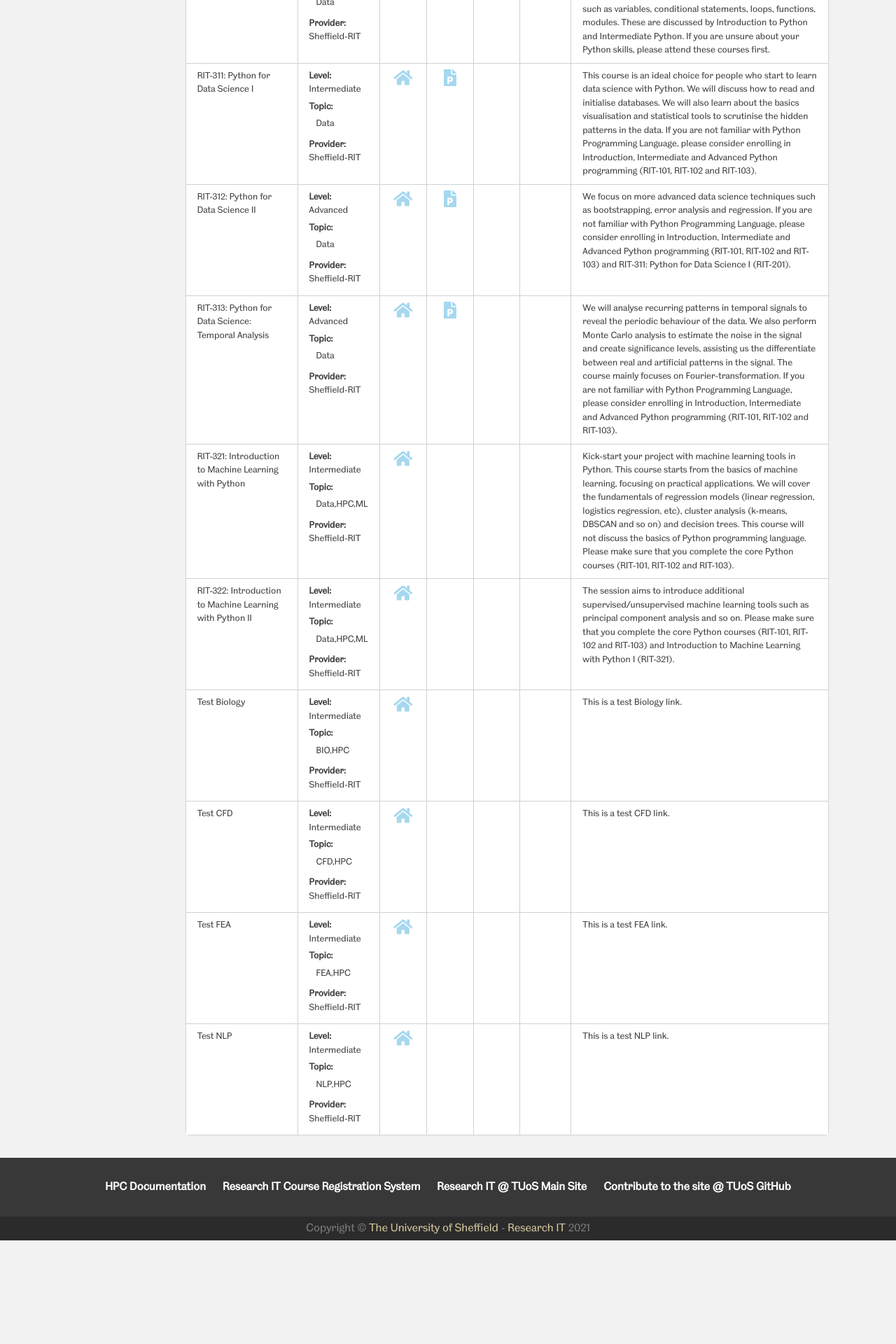
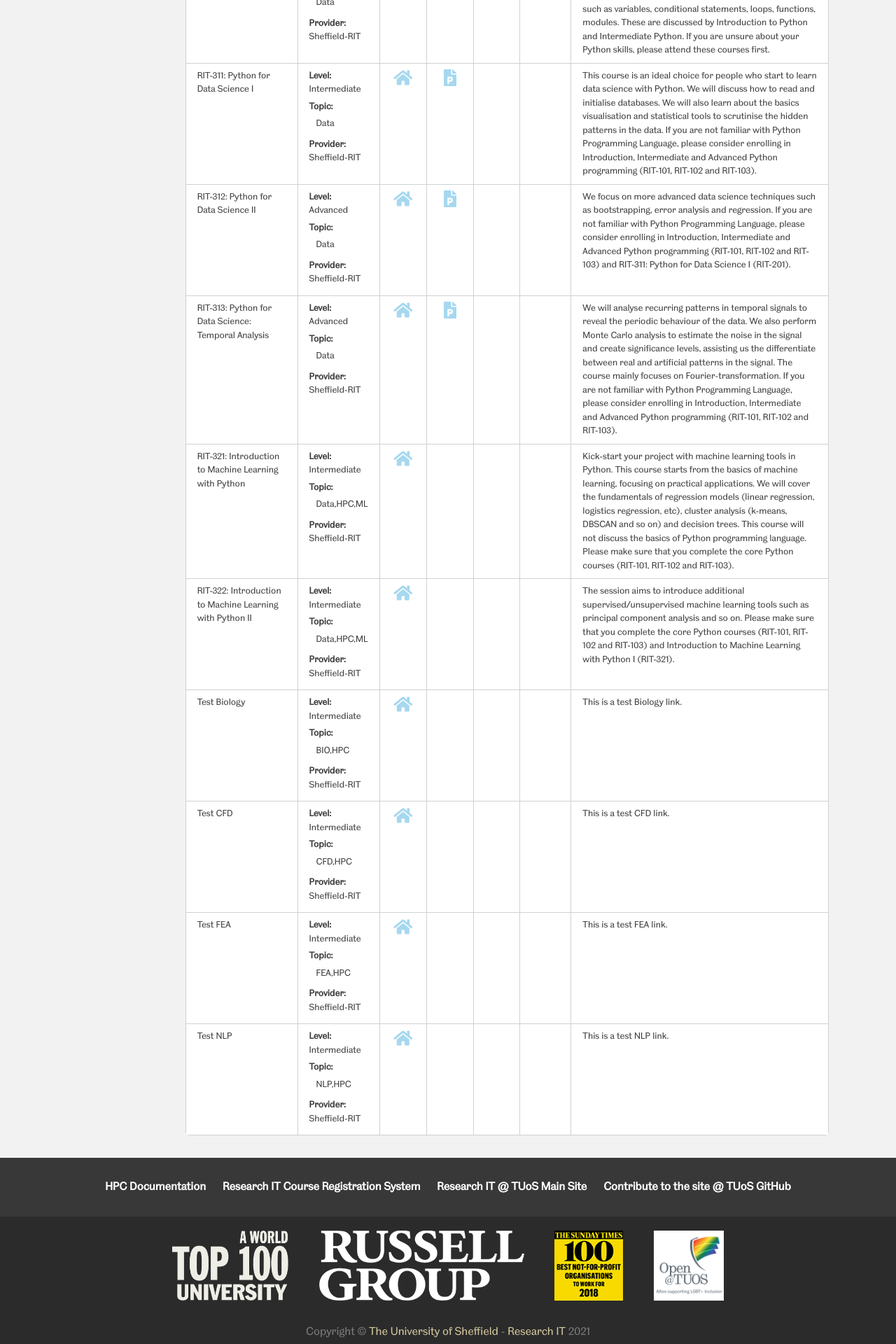
Before and after one commit to rcgsheffield/TUoS-RIT-training-resources, a Jekyll site: the page built from training.md, in a window 1280 px wide. Shown: the part 1664-3584 px from the top of the page at 70% size. Built offline with Jekyll 4.4.1, drawn with Linux system fonts in a browser that asks for light colours; before the commit the page ends 3436 px from its top, so only the background shows below that.

Commit message:
Fix missing icons

```diff
--- a/_layouts/default.html
+++ b/_layouts/default.html
@@ -200,7 +200,7 @@
           <a href="{{ site.github.repository_url }}" target="_blank">Contribute to the site @ TUoS GitHub</a>
         </div>
         <div class="external-links-icons">
-          {% for externalLinkIcon in site.data.externalLinks.linkImages %}
+          {% for externalLinkIcon in site.data.externalWebsiteLinks.linkImages %}
             <a href="{{ externalLinkIcon.href }}" target="_blank" rel="noopener noreferrer"><img  style="height:140px;" src="{{ externalLinkIcon.image }}" alt=""></a>
           {% endfor %}
         </div>
```
